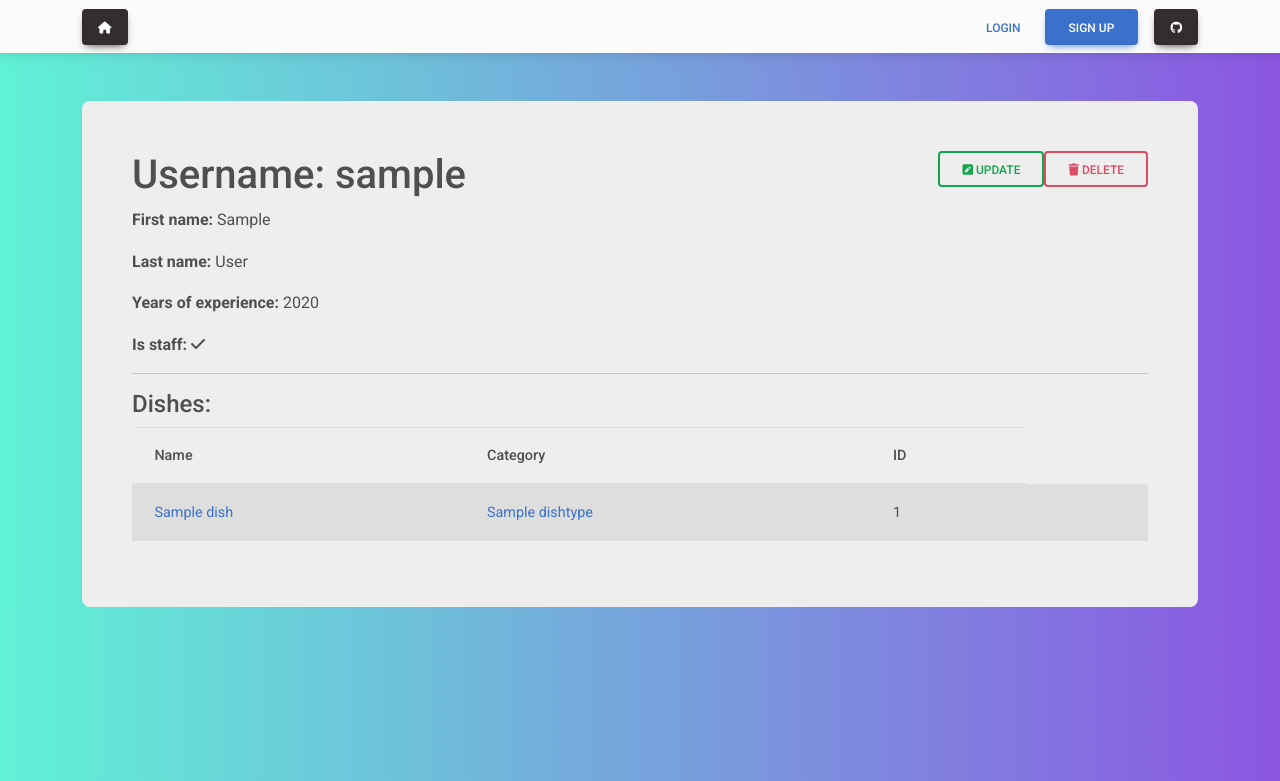
After one commit to wQuelS/Restaurant-kitchen-service, a Django app: page /cooks/1/ in a window 1280 px wide. The commit adds this page. Shown: the top 781 px of the page. Run offline with Django 4.2, Linux system fonts and the light colour scheme; tables that the repository leaves empty hold one stand-in row (values such as "Sample post"); some libraries are stand-ins or nearby versions.

Commit message:
Created CookDetailView & template and added to urls. Added links to cook_detail.html

```diff
--- a/restaurant/urls.py
+++ b/restaurant/urls.py
@@ -1,6 +1,7 @@
 from django.urls import path
 
-from restaurant.views import index, DishTypeListView, DishTypeDetailView, DishListView, DishDetailView, CookListView
+from restaurant.views import index, DishTypeListView, DishTypeDetailView, DishListView, DishDetailView, CookListView, \
+    CookDetailView
 
 urlpatterns = [
     path("", index, name="index"),
@@ -12,22 +13,27 @@ urlpatterns = [
     path(
         "categories/<int:pk>/",
         DishTypeDetailView.as_view(),
-        name="dish-type-detail"
+        name="dish-type-detail",
     ),
     path(
         "dishes/",
         DishListView.as_view(),
-        name="dish-list"
+        name="dish-list",
     ),
     path(
         "dishes/<int:pk>/",
         DishDetailView.as_view(),
-        name="dish-detail"
+        name="dish-detail",
     ),
     path(
         "cooks/",
         CookListView.as_view(),
-        name="cook-list"
+        name="cook-list",
+    ),
+    path(
+        "cooks/<int:pk>/",
+        CookDetailView.as_view(),
+        name="cook-detail",
     ),
 ]
 
--- a/restaurant/views.py
+++ b/restaurant/views.py
@@ -55,4 +55,9 @@ class DishDetailView(generic.DetailView):
 class CookListView(generic.ListView):
     model = Cook
     paginate_by = 5
-    queryset = Cook.objects.prefetch_related("dishes")
+    queryset = Cook.objects.all()
+
+
+class CookDetailView(generic.DetailView):
+    model = Cook
+    queryset = Cook.objects.prefetch_related("dishes__dish_type")
--- /dev/null
+++ b/templates/restaurant/cook_detail.html
@@ -0,0 +1,48 @@
+{% extends "base.html" %}
+
+{% block content %}
+    <h1>
+      Username: {{ cook.username }}
+      <a href="#" role="button" class="btn btn-outline-danger float-right">
+        <i class="fa fa-trash" aria-hidden="true"></i> Delete
+      </a>
+
+      <a href="#" role="button" class="btn btn-outline-success float-right">
+        <i class="fa fa-pencil-square" aria-hidden="true"></i> Update
+      </a>
+
+  </h1>
+
+  <p><strong>First name:</strong> {{ cook.first_name }}</p>
+  <p><strong>Last name:</strong> {{ cook.last_name }}</p>
+  <p><strong>Years of experience:</strong> {{ cook.years_of_experience }}</p>
+  <p><strong>Is staff:</strong> {% if cook.is_staff %}<i class="fa-solid fa-check"></i>{% else %}<i class="fa-solid fa-xmark"></i>{% endif %}</p>
+  <hr>
+
+  <h4>Dishes: </h4>
+  <table class="table table-hover table-striped">
+    <thead>
+      <tr class="tr-head">
+        <th>Name</th>
+        <th>Category</th>
+        <th>ID</th>
+      </tr>
+    </thead>
+    <tbody>
+      {% for dish in cook.dishes.all %}
+{#        <hr>#}
+{#        <p><strong>Dish: </strong> <a href="{% url 'restaurant:dish-detail' pk=dish.id %}">{{ dish.name }}</a></p>#}
+{#        <p><strong>Dishtype:</strong> {{ dish.dish_type.name }}</p>#}
+{#        <p><strong>Id:</strong> {{dish.id}}</p>#}
+        <tr>
+          <td><a href="{% url 'restaurant:dish-detail' pk=dish.id %}">{{ dish.name }}</a></td>
+          <td><a href="{% url 'restaurant:dish-type-detail' pk=dish.dish_type.id %}">{{ dish.dish_type.name }}</a></td>
+          <td>{{dish.id}}</td>
+          <td></td>
+        </tr>
+
+      {% empty %}
+        <p>No dishes!</p>
+      {% endfor %}
+  </table>
+{% endblock %}
--- a/templates/restaurant/cook_list.html
+++ b/templates/restaurant/cook_list.html
@@ -28,7 +28,7 @@
                 {{ cook.id }}
               </td>
               <td>
-                <a href="#">{{ cook.first_name }} {{ cook.last_name }}</a>
+                <a href="{% url 'restaurant:cook-detail' pk=cook.id %}">{{ cook.first_name }} {{ cook.last_name }}</a>
               </td>
               <td>
                 {{  cook.username }}
--- a/templates/restaurant/dish_detail.html
+++ b/templates/restaurant/dish_detail.html
@@ -17,7 +17,7 @@
     Cooks:
 
     {% if dish in user.dishes.all %}
-      <a href="#" class="btn btn-danger link-to-page">
+      <a href="#" class="btn btn-danger link-to-page float-right">
         I don't wanna cook it
       </a>
     {% else %}
@@ -30,7 +30,7 @@
 
   <ul style="background: #ffffff">
     {% for cook in dish.cooks.all %}
-      <li><a href="#">{{ cook.first_name }} {{ cook.last_name }}</a> ({{ cook.username }})</li></li>
+      <li><a href="{% url 'restaurant:cook-detail' pk=cook.id %}">{{ cook.first_name }} {{ cook.last_name }}</a> ({{ cook.username }})</li></li>
     {% endfor %}
   </ul>
 {% endblock %}
--- a/templates/restaurant/dish_list.html
+++ b/templates/restaurant/dish_list.html
@@ -39,7 +39,7 @@
               <td>
 
                   {% for cook in dish.cooks.all %}
-                    <a href="#">~{{ cook.username }}</a>
+                    <a href="{% url 'restaurant:cook-detail' pk=cook.id %}">~{{ cook.username }}</a>
                   {% endfor %}
 
               </td>
```
Also changed, not shown: templates/restaurant/dish_type_detail.html (+7 -3 lines).
